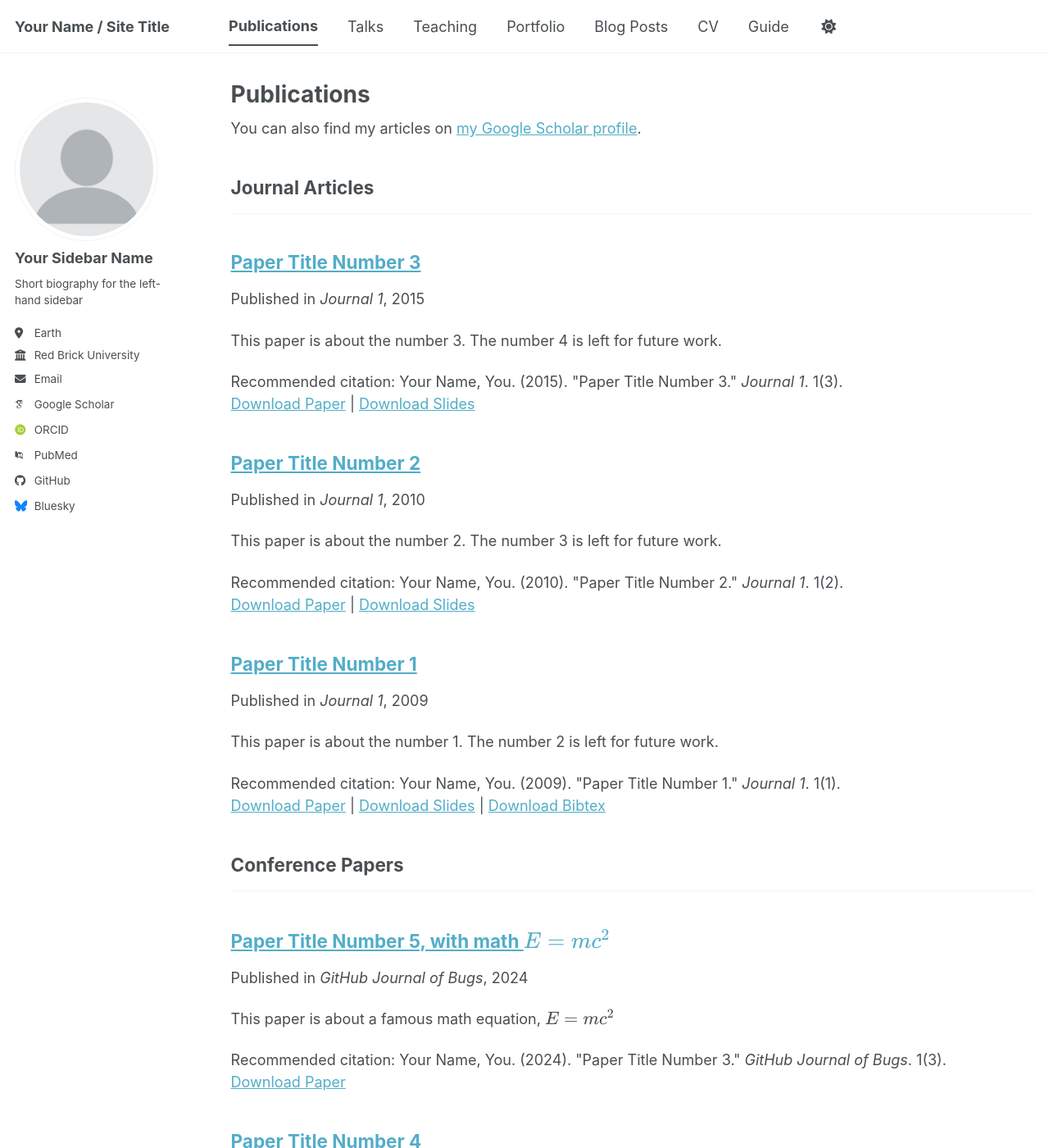
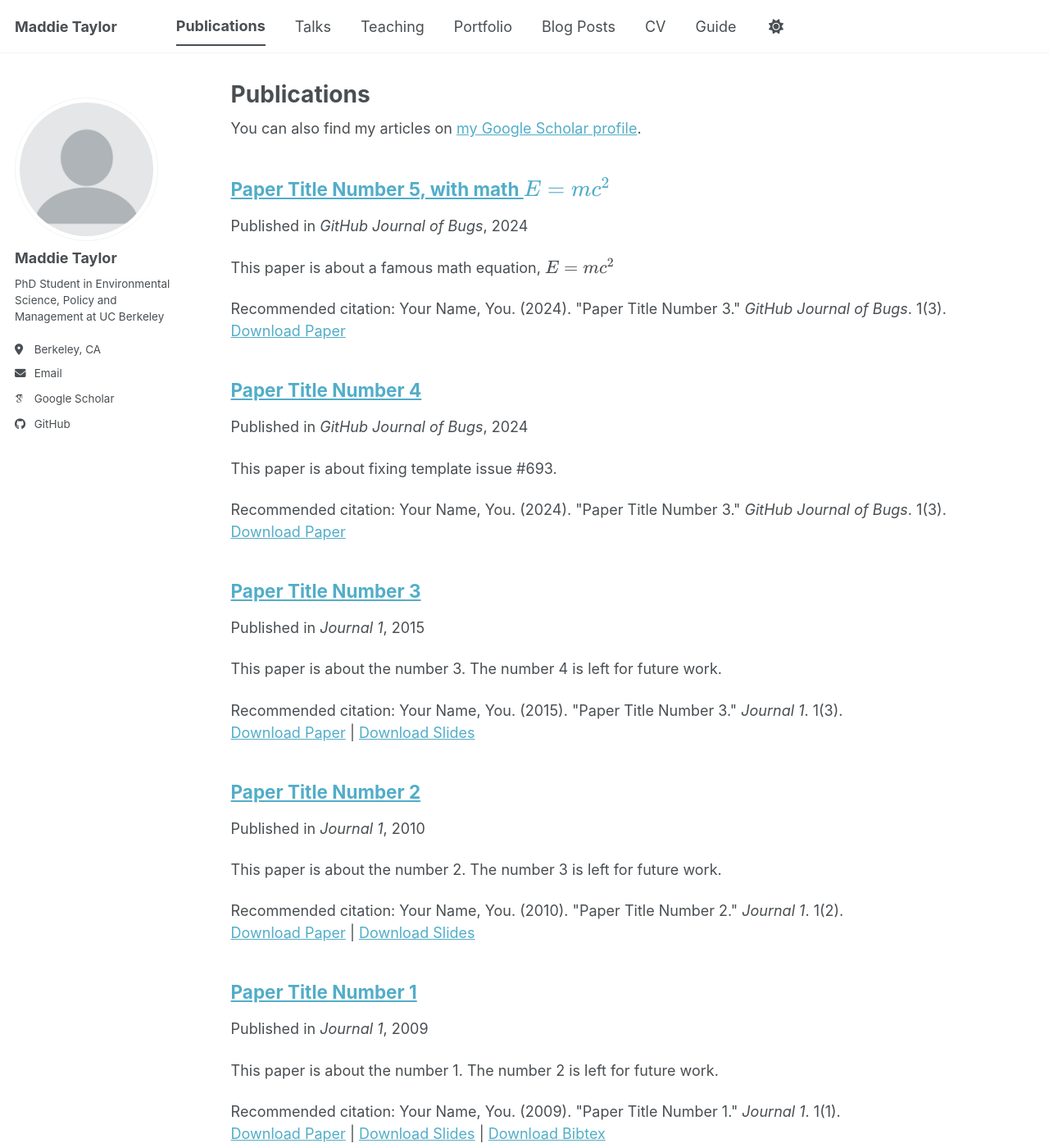
Before and after one commit to madalyntaylor/madalyntaylor.github.io, a Jekyll site: the page built from _pages/publications.html, in a window 1280 px wide and 1400 px high. Shown: the whole window at 82% size. Built offline with Jekyll 4.4.1, drawn with Linux system fonts in a browser that asks for light colours; some web fonts are replaced; a script bundle is joined from its source files by our own code; library files that are not in the unit come from our copies; some of the changed lines change nothing that is shown; some of the changed text lies outside the part shown.

Commit message:
Update _config.yml

```diff
--- a/_config.yml
+++ b/_config.yml
@@ -3,101 +3,23 @@
 # This config file is meant for settings that affect your entire site, values
 # which you are expected to set up once and rarely need to edit after that.
 # For technical reasons, this file is *NOT* reloaded automatically when you use
-# `jekyll serve -l -H localhost`. If you change this file, please restart the
-# server process.
-
-# Basic Site Settings
-locale                   : "en-US"
-site_theme               : "default" # The available themes options are "default", "air", "sunrise", "mint", "dirt" and "contrast"
-title                    : "Your Name / Site Title"
-title_separator          : "-"
-name                     : &name "Your Name"
-description              : &description "Your Name's academic portfolio"   # Update this with a general description of your site, this is the default if not overridden by a page
-url                      : https://academicpages.github.io # The base hostname & protocol for your site e.g. "https://[your GitHub username].github.io",
-                                                           # or if you already have some other page hosted on Github then use "https://[your GitHub username].github.io/[Your Repo Name]"
-baseurl                  : "" # the subpath of your site, e.g. "/blog"
-repository               : "academicpages/academicpages.github.io"
-
-# Site Author - The following control what appear as part of the author content on the side bar.
-#               If a field is blank the icon and link will not appear, otherwise it will be shown.
-#               Additional customization can be done by editing /_includes/author-profile.html
-author:
-  # Biographic information
-  avatar           : "profile.png"
-  name             : "Your Sidebar Name"
-  pronouns         : # example: "she/her"
-  bio              : "Short biography for the left-hand sidebar"
-  location         : "Earth"
-  employer         : "Red Brick University"
-  uri              : # URL
-  email            : "none@example.org"
-
-  # Academic websites
-  academia         : # URL
-  arxiv            : # URL - Update with the correct link to your profile
-  googlescholar    : "https://scholar.google.com/citations?user=PS_CX0AAAAAJ"
-  inspire-hep      : # URL
-  impactstory      : # URL
-  orcid            : "https://orcid.org/yourorcidurl"
-  semantic         : # URL
-  ssrn             : # URL
-  pubmed           : "https://www.ncbi.nlm.nih.gov/pubmed/?term=john+snow"
-  researchgate     : # URL
-  scopus           : # URL
-  zotero           : # URL
-
-
-  # Repositories and software development
-  bitbucket        : # Username - Update with your username on the site
-  codepen          : # Username
-  dribbble         : # Username
-  github           : "academicpages"
-  kaggle           : # Username
-  stackoverflow    : # User number or user number and name (i.e., use "1" or "1/jeff-atwood")
-
-  # Social media
-  artstation       : # Username
-  bluesky          : "bsky.app" # Replace this with you Bluesky username
-  facebook         : # Username
-  flickr           : # Username
-  foursquare       : # Username
-  goodreads        : # Username
-  google_plus      : # Username
-  keybase          : # Username
-  instagram        : # Username
-  lastfm           : # Username
-  linkedin         : # Username
-  mastodon         : # URL
-  medium           : # URL
-  pinterest        : # Username
-  soundcloud       : # Username
-  steam            : # Username
-  telegram         : # URL
-  tumblr           : # Username
-  twitter          : # Username for X / Twitter
-  vine             : # Username
-  weibo            : # Username
-  wikipedia        : # Username
-  xing             : # Username
-  youtube          : # Username
-  zhihu            : # Username
-
-# Publication Category - The following the list of publication categories and their headings
-publication_category:
-  books:
-    title: 'Books'
-  manuscripts:
-    title: 'Journal Articles'
-  conferences:
-    title: 'Conference Papers'
+# `jekyll serve`. If you change this file, please restart the server process.
 
 # Site Settings
-teaser                   :  # filename of teaser fallback teaser image placed in /images/ for social media previews
+locale                   : "en-US"
+title                    : "Maddie Taylor"
+title_separator          : "-"
+name                     : &name "Maddie Taylor"
+description              : &description "PhD Student in Environmental Science, Policy and Management at UC Berkeley"
+url                      : https://maddie43.github.io
+baseurl                  : ""
+repository               : "Maddie43/Maddie43.github.io"
+teaser                   :  # filename of teaser fallback teaser image placed in /images/, .e.g. "500x300.png"
 breadcrumbs              : false # true, false (default)
 words_per_minute         : 160
 future                   : true
 read_more                : "disabled" # if enabled, adds "Read more" links to excerpts
-talkmap_link             : false      #change to true to add link to talkmap on talks page
+talkmap_link             : false #change to true to add link to talkmap on talks page
 comments:
   provider               : # false (default), "disqus", "discourse", "facebook", "google-plus", "staticman", "custom"
   disqus:
@@ -125,9 +47,7 @@
       options:
         format           : "iso8601" # "iso8601" (default), "timestamp-seconds", "timestamp-milliseconds"
 atom_feed:
-  hide                   : false     # change to true to hide the RSS feed in the footer
   path                   : # blank (default) uses feed.xml
-
 
 # SEO Related
 google_site_verification :
@@ -135,16 +55,14 @@
 alexa_site_verification  :
 yandex_site_verification :
 
-
 # Social Sharing
 twitter:
-  username               : &twitter
+  username               :
 facebook:
   username               :
   app_id                 :
   publisher              :
-og_image                 :  # Social media default site image
-og_description           :  # Social media default site image description
+og_image                 :  # Open Graph/Twitter default site image
 # For specifying social profiles
 # - https://developers.google.com/structured-data/customize/social-profiles
 social:
@@ -155,9 +73,48 @@
 
 # Analytics
 analytics:
-  provider               :  "false" # false (default), "google", "google-universal", "google-analytics-4", "custom"
+  provider               :  "google-universal" # false (default), "google", "google-universal", "custom"
   google:
     tracking_id          :
+
+
+# Site Author
+author:
+  name             : "Maddie Taylor"
+  avatar           : "profile.png"
+  bio              : "PhD Student in Environmental Science, Policy and Management at UC Berkeley"
+  location         : "Berkeley, CA"
+  employer         :
+  pubmed           :
+  googlescholar    : "https://scholar.google.com/citations?user=gLjSOjAAAAAJ&hl=en"
+  email            : "m.taylor@berkeley.edu"
+  researchgate     :
+  uri              :
+  bitbucket        :
+  codepen          :
+  dribbble         :
+  flickr           :
+  facebook         :
+  foursquare       :
+  github           : "Maddie43"
+  google_plus      :
+  keybase          :
+  instagram        :
+  impactstory      :
+  lastfm           :
+  linkedin         :
+  orcid            :
+  pinterest        :
+  soundcloud       :
+  stackoverflow    :
+  steam            :
+  tumblr           :
+  twitter          :
+  vine             :
+  weibo            :
+  xing             :
+  youtube          :
+  wikipedia        :
 
 
 # Reading Files
@@ -170,26 +127,23 @@
   - "*.sublime-workspace"
   - .asset-cache
   - .bundle
-  - .github
   - .jekyll-assets-cache
   - .sass-cache
+  - CHANGELOG
+  - Capfile
+  - Gemfile
+  - Gruntfile.js
+  - LICENSE
+  - README
+  - Rakefile
   - assets/js/_main.js
   - assets/js/plugins
   - assets/js/vendor
-  - CHANGELOG
-  - Capfile
   - config
-  - Dockerfile
-  - Gemfile
-  - Gruntfile.js
   - gulpfile.js
-  - LICENSE
-  - local
   - log
   - node_modules
-  - package.json*
-  - Rakefile
-  - README
+  - package.json
   - tmp
   - vendor
 keep_files:
@@ -219,7 +173,7 @@
   enable_coderay: false
 
 
-# These settings control the types of collections used by the template
+# Collections
 collections:
   teaching:
     output: true
@@ -235,7 +189,7 @@
     permalink: /:collection/:path/
 
 
-# These settings control how pages and collections are included in the site
+# Defaults
 defaults:
   # _posts
   - scope:
@@ -291,36 +245,32 @@
       author_profile: true
       share: true
 
-
 # Sass/SCSS
 sass:
   sass_dir: _sass
-  style: compressed # https://sass-lang.com/documentation/file.SASS_REFERENCE.html#output_style
+  style: compressed # http://sass-lang.com/documentation/file.SASS_REFERENCE.html#output_style
 
 
 # Outputting
 permalink: /:categories/:title/
 # paginate: 5 # amount of posts to show
 # paginate_path: /page:num/
-timezone: Etc/UTC # https://en.wikipedia.org/wiki/List_of_tz_database_time_zones
+timezone: America/Los_Angeles # http://en.wikipedia.org/wiki/List_of_tz_database_time_zones
 
 
 # Plugins
 plugins:
-  - jekyll-feed
-  - jekyll-gist
   - jekyll-paginate
   - jekyll-sitemap
+  - jekyll-gist
+  - jekyll-feed
   - jekyll-redirect-from
-  - jemoji
-
-# Mimic GitHub Pages with --safe
+# mimic GitHub Pages with --safe
 whitelist:
-  - jekyll-feed
-  - jekyll-gist
   - jekyll-paginate
   - jekyll-sitemap
-  - jekyll-redirect-from
+  - jekyll-gist
+  - jekyll-feed
   - jemoji
 
 
@@ -354,7 +304,7 @@
 
 
 # HTML Compression
-# - https://jch.penibelst.de/
+# - http://jch.penibelst.de/
 compress_html:
   clippings: all
   ignore:
```
